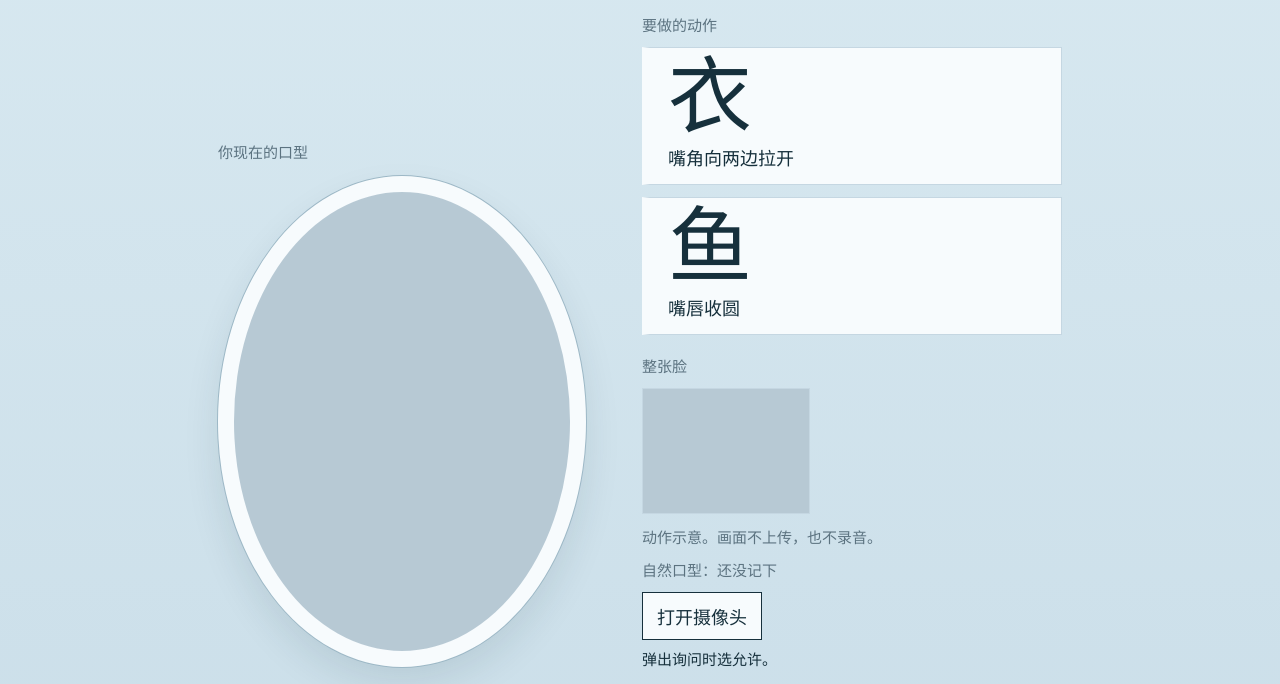
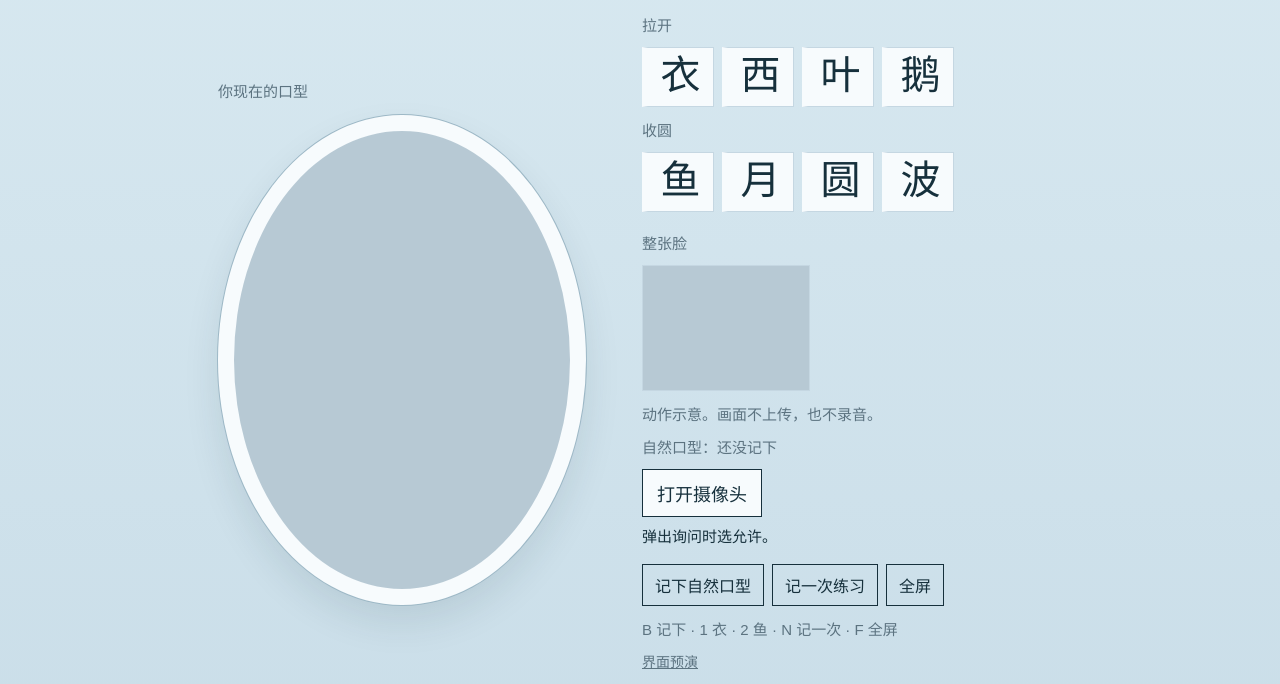
Before and after one commit to Atlantic793/yan-jing, a plain HTML site: page web/index.html in a window 1280 px wide. Shown: the part 70-754 px from the top of the page. Drawn offline with Linux system fonts and the light colour scheme.

Commit message:
增添更多可供练习的汉字
Co-authored-by: Cursor <cursoragent@cursor.com>

```diff
--- a/web/css/demo.css
+++ b/web/css/demo.css
@@ -139,28 +139,27 @@ main {
 }
 
 .choices {
-  display: grid;
-  gap: 12px;
+  display: flex;
+  flex-wrap: wrap;
+  gap: 8px;
   width: min(100%, 420px);
 }
 
 .choices button {
   display: flex;
-  flex-direction: column;
-  align-items: flex-start;
-  gap: 4px;
-  width: 100%;
-  padding: 8px 18px 14px;
+  align-items: center;
+  justify-content: center;
+  width: 72px;
+  padding: 8px 0 10px;
   border: 1px solid var(--line);
-  border-left: 8px solid transparent;
+  border-left: 6px solid transparent;
   background: var(--paper);
   color: var(--ink);
-  text-align: left;
 }
 
 .choices button b {
   font-family: KaiTi, STKaiti, "楷体", serif;
-  font-size: 84px;
+  font-size: 40px;
   font-weight: 400;
   line-height: 1;
 }
@@ -244,7 +243,7 @@ main {
   main { grid-template-columns: 1fr; justify-items: start; }
   .mirror-col, .stage { width: min(78vw, 360px); }
   .choices { width: 100%; }
-  .choices button b { font-size: 64px; }
+  .choices button b { font-size: 36px; }
 }
 
 @media (prefers-reduced-motion: reduce) {
--- a/web/index.html
+++ b/web/index.html
@@ -20,10 +20,19 @@
       </div>
     </section>
     <section class="card-col">
-      <p class="kicker">要做的动作</p>
+      <p class="kicker">拉开</p>
       <div class="choices">
-        <button id="pick-spread" type="button"><b>衣</b><span>嘴角向两边拉开</span></button>
-        <button id="pick-round" type="button"><b>鱼</b><span>嘴唇收圆</span></button>
+        <button type="button" data-lip="spread" data-char="衣"><b>衣</b></button>
+        <button type="button" data-lip="spread" data-char="西"><b>西</b></button>
+        <button type="button" data-lip="spread" data-char="叶"><b>叶</b></button>
+        <button type="button" data-lip="spread" data-char="鹅"><b>鹅</b></button>
+      </div>
+      <p class="kicker">收圆</p>
+      <div class="choices">
+        <button type="button" data-lip="round" data-char="鱼"><b>鱼</b></button>
+        <button type="button" data-lip="round" data-char="月"><b>月</b></button>
+        <button type="button" data-lip="round" data-char="圆"><b>圆</b></button>
+        <button type="button" data-lip="round" data-char="波"><b>波</b></button>
       </div>
       <div id="glyph" class="mouth-glyph idle" hidden></div>
       <p class="kicker face-label">整张脸</p>
--- a/web/js/demo.mjs
+++ b/web/js/demo.mjs
@@ -38,10 +38,11 @@ function setSentence(text) {
   sentenceEl.textContent = text
 }
 
-function selectTarget(next) {
+function selectTarget(next, button) {
   target = next
-  document.querySelector("#pick-spread").classList.toggle("selected", next === "spread")
-  document.querySelector("#pick-round").classList.toggle("selected", next === "round")
+  document.querySelectorAll("[data-lip]").forEach((item) => {
+    item.classList.toggle("selected", item === button)
+  })
   glyph.className = `mouth-glyph ${next === "spread" ? "spread" : "round"}`
   hold.reset(null)
 }
@@ -256,16 +257,17 @@ function toggleFull() {
   document.documentElement.requestFullscreen()
 }
 
-document.querySelector("#pick-spread").addEventListener("click", () => selectTarget("spread"))
-document.querySelector("#pick-round").addEventListener("click", () => selectTarget("round"))
+document.querySelectorAll("[data-lip]").forEach((button) => {
+  button.addEventListener("click", () => selectTarget(button.dataset.lip, button))
+})
 document.querySelector("#baseline").addEventListener("click", startBaseline)
 openCameraButton.addEventListener("click", () => { startCamera() })
 document.querySelector("#attempt").addEventListener("click", recordAttempt)
 document.querySelector("#full").addEventListener("click", toggleFull)
 
 window.addEventListener("keydown", (event) => {
-  if (event.key === "1") selectTarget("spread")
-  if (event.key === "2") selectTarget("round")
+  if (event.key === "1") document.querySelector('[data-char="衣"]').click()
+  if (event.key === "2") document.querySelector('[data-char="鱼"]').click()
   if (event.key === "b" || event.key === "B") startBaseline()
   if (event.key === "n" || event.key === "N") recordAttempt()
   if (event.key === "f" || event.key === "F") toggleFull()
--- a/web/js/lip_classify.mjs
+++ b/web/js/lip_classify.mjs
@@ -7,7 +7,7 @@ const COPY = {
   tooRound: "嘴唇太圆了，往两边拉开",
   notSpread: "嘴唇再往两边拉开",
   needBaseline: "先记下你的自然口型",
-  needTarget: "先选「衣」或「鱼」",
+  needTarget: "先选一个字",
   noface: "请把整张脸放进画面",
   far: "请再靠近一点",
   close: "请稍微离远一点",
```
Also changed, not shown: tests/classify.test.mjs (+6 -0 lines).
